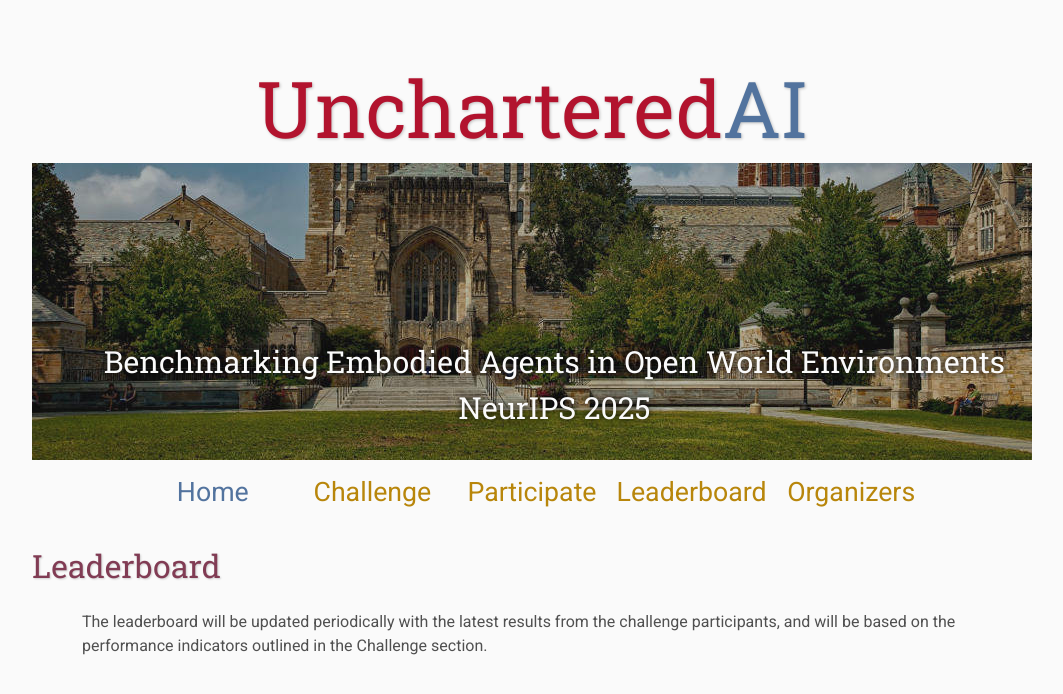
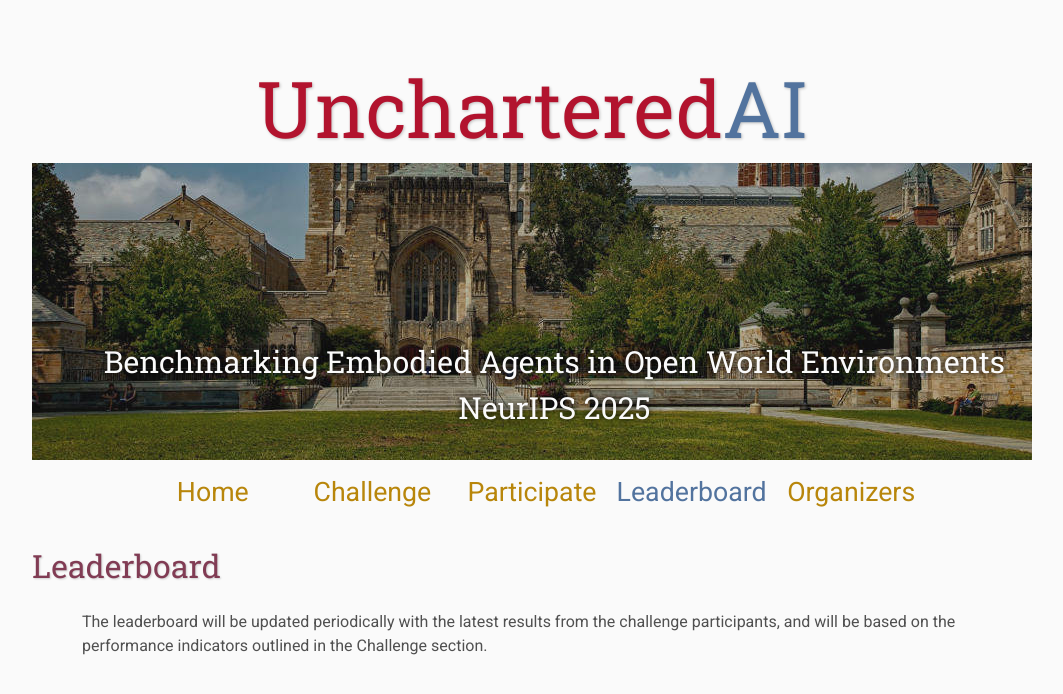
Before and after one commit to unchartered-ai/unchartered-ai.github.io, a plain HTML site: page leaderboard/index.html in a window 1280 px wide. Shown: the whole page, without its empty margins (108-1171 px from the left). Drawn offline with nearby package versions, Linux system fonts and the light colour scheme; some packages are replaced by stand-ins of ours; files that its build step writes are made by us from their sources.

Commit message:
update class

```diff
--- a/leaderboard/index.html
+++ b/leaderboard/index.html
@@ -31,7 +31,7 @@
     <table class="navigation">
         <tr>
             <td class="navigation">
-                <a class="current" title="Home Page" href=".">Home</a>
+                <a title="Home Page" href=".">Home</a>
             </td>
             <td class="navigation">
                 <a title="Challenge" href="challenge">Challenge</a>
@@ -40,7 +40,7 @@
                 <a title="Participate" href="participate">Participate</a>
             </td>
             <td class="navigation">
-                <a title="Leaderboard" href="leaderboard">Leaderboard</a>
+                <a class="current" title="Leaderboard" href="leaderboard">Leaderboard</a>
             </td>
             <td class="navigation">
                 <a title="Organizers" href="organizers">Organizers</a>
```
Also changed, not shown: challenge/index.html (+2 -2 lines), organizers/index.html (+2 -2 lines), participate/index.html (+2 -2 lines).
